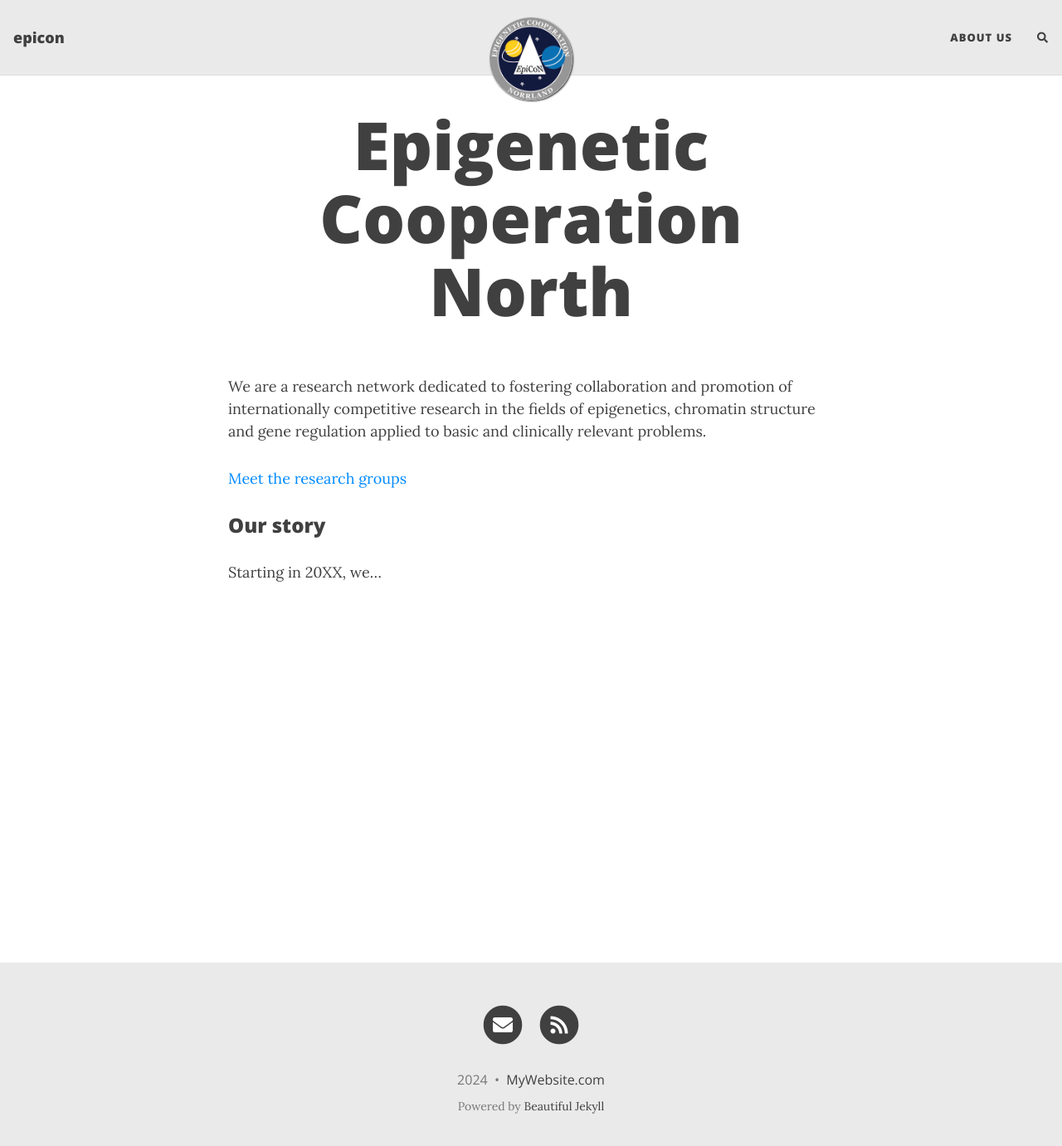
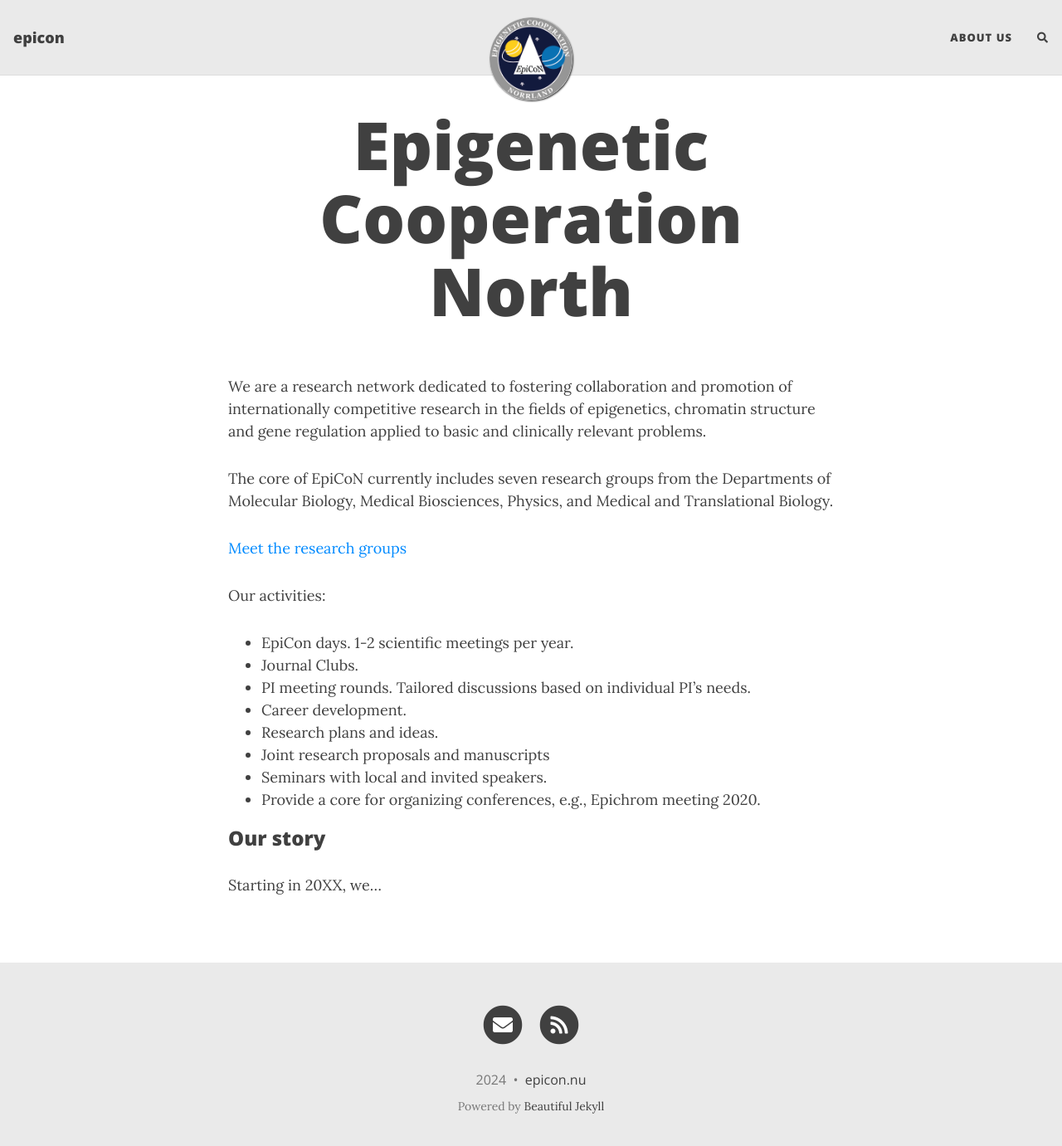
Before and after one commit to epicon-umu/epicon-umu.github.io, a Jekyll site: the page built from aboutus.md, in a window 1280 px wide and 1394 px high. Shown: the top 1381 px of the window at 83% size. Built offline with Jekyll 4.4.1, drawn with Linux system fonts in a browser that asks for light colours; nearby versions of some CDN libraries; comment, search, counter and statistics services are not loaded.

```diff
--- a/_config.yml
+++ b/_config.yml
@@ -50,7 +50,7 @@ round-avatar: true
 # You can change the order that they show up on the page by changing the order here.
 # Uncomment the links you want to show and add your information to each one.
 social-network-links:
-  email: "someone@example.com"
+  email: "ludvig.lizana@umu.com"
   rss: true  # remove this line if you don't want to show an RSS link at the bottom
   #facebook: deanattali
   #github: daattali
@@ -100,7 +100,7 @@ share-links-active:
 
 # How to display the link to your website in the footer
 # Remove this if you don't want a link in the footer
-url-pretty: "MyWebsite.com"
+url-pretty: "epicon.nu"
 
 # Add the website title to the title of every page
 title-on-all-pages: true
--- a/aboutus.md
+++ b/aboutus.md
@@ -6,9 +6,20 @@ subtitle:
 
 We are a research network dedicated to fostering collaboration and promotion of internationally competitive research in the fields of epigenetics, chromatin structure and gene regulation applied to basic and clinically relevant problems.
 
-[Meet the research groups](http://localhost:4000/2024-04-07-flake-it-till-you-make-it/)
+The core of EpiCoN currently includes seven research groups from the Departments of Molecular Biology, Medical Biosciences, Physics, and Medical and Translational Biology.
+
+[Meet the research groups](https://epicon-umu.github.io/2024-06-16-people.md/)
 
 
+Our activities:
+* EpiCon days. 1-2 scientific meetings per year.
+* Journal Clubs.
+* PI meeting rounds. Tailored discussions based on individual PI’s needs.
+* Career development.
+* Research plans and ideas.
+* Joint research proposals and manuscripts
+* Seminars with local and invited speakers.
+* Provide a core for organizing conferences, e.g., Epichrom meeting 2020.
 
 ### Our story
 
```
Also changed, not shown: _posts/2024-06-16-people.md (renamed from _posts/2024-04-07-flake-it-till-you-make-it.md, +2 -6 lines), _posts/2024-06-18-epicon-meeting.md (deleted, +0 -9 lines), _posts/2020-06-16-epicon-day.md (renamed from _posts/2020-02-28-sample-markdown.md), 16 other files.
